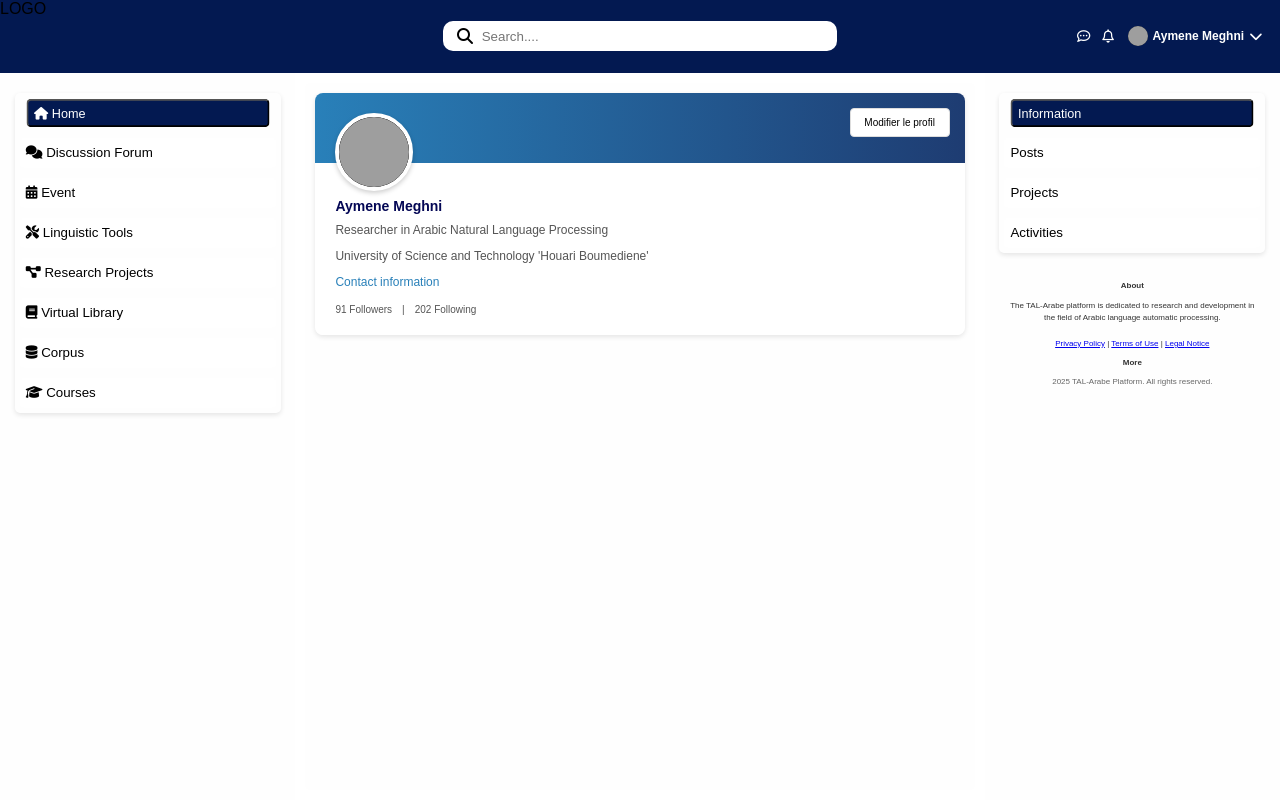
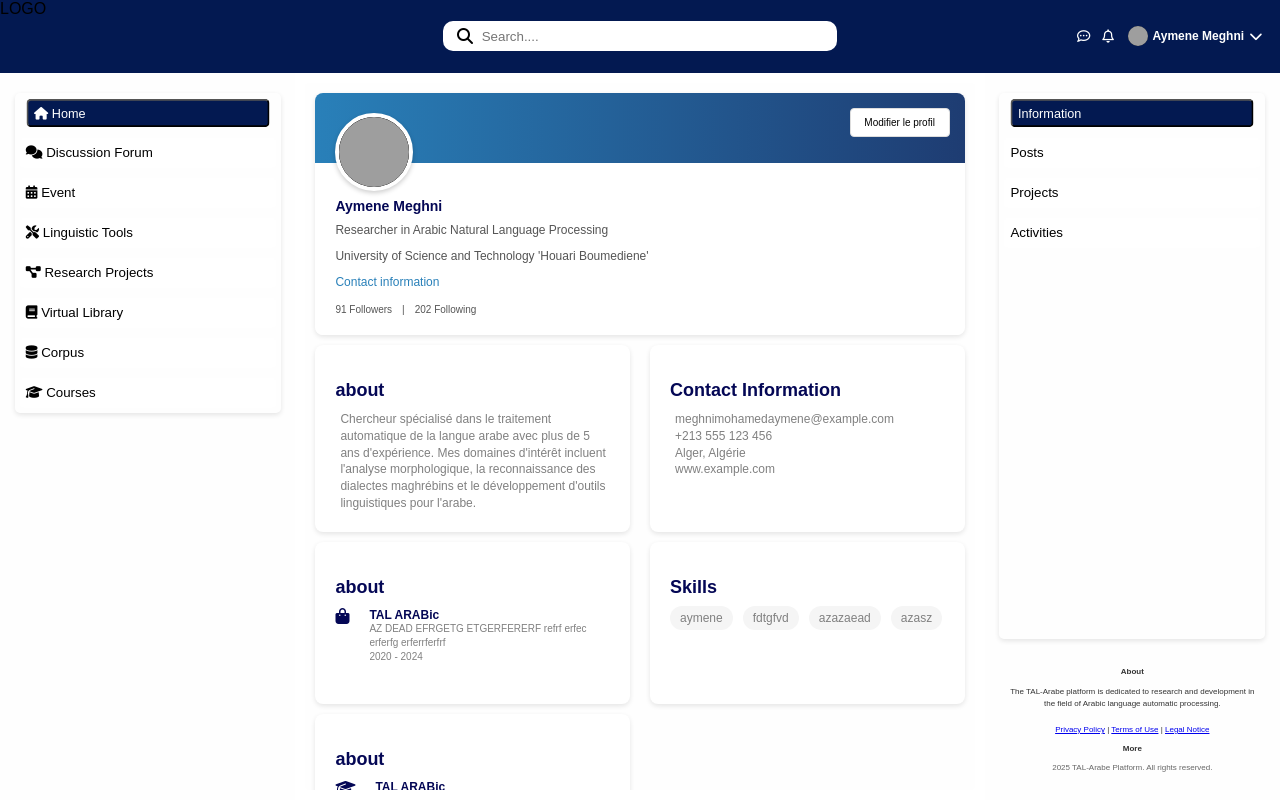
Before and after one commit to boujoudev/Collaborative-Platform-for-Arabic-Language-Processing, a React (Vite) app in the folder platforme-front/: page /Profil in a window 1280 px wide. Built offline with nearby package versions, Linux system fonts and the light colour scheme; grey boxes are pictures that could not be loaded.

Commit message:
add more component

```diff
--- a/platforme-front/src/App.css
+++ b/platforme-front/src/App.css
@@ -180,6 +180,9 @@ main {
   flex-direction: row;
   align-items: center;
   justify-content: flex-end;
+  /* width: 100%;
+  height: 9px; ; */
+  overflow: visible;
 }
 
 .ButtonSignInUp {
@@ -674,11 +677,31 @@ RecommondationProfilAsuivre  and RecomandationConfARejoindre and ToolAUtiliser
 /*
 Profil
  */
+.profile-menu {
+  padding: 5px;
+  position: absolute;
+  top: 9%;
+  right: 0;
+  width: 100px;
+  background-color: white;
+  border-radius: 4px;
+  box-shadow: 0 2px 10px rgba(0, 0, 0, 0.2);
+  z-index: 1000;
+  margin-top: 0px;
+  margin-right: 10px;
+  padding: 8px;
+  display: flex;
+  flex-direction: column;
+  align-items: flex-start;
+  justify-content: center;
+}
 .ProfilSideBarre {
   display: flex;
   flex-direction: column;
 
   width: 90%;
+  height: 100%;
+  overflow: visible;
   border: 0px solid black;
   border-radius: 5px;
   -webkit-border-radius: 5px;
@@ -701,6 +724,7 @@ Profil Entet
   border-radius: 8px;
   box-shadow: 0 2px 5px rgba(0, 0, 0, 0.1);
   overflow: hidden;
+  margin-bottom: 10px;
 }
 
 /* Bannière */
@@ -794,3 +818,88 @@ Profil Entet
 .separateur {
   margin: 0 10px;
 }
+
+/* ************************************************************************ */
+/* ************************************************************************ */
+/* ************************************************************************ */
+/*
+Profil Entet Info user
+ */
+
+/* Styles de base simplifiés */
+.container {
+  font-family: Arial, sans-serif;
+}
+
+.row {
+  display: flex;
+  gap: 20px;
+  margin-bottom: 10px;
+}
+
+/* Style de carte simple */
+.card {
+  background: white;
+  border-radius: 8px;
+  box-shadow: 0 2px 5px rgba(0, 0, 0, 0.1);
+  padding: 20px;
+  flex: 1;
+}
+
+.card h2 {
+  font-size: 18px;
+  margin-bottom: 10px;
+}
+
+.card p {
+  margin-bottom: 10px;
+  line-height: 1.4;
+}
+.cardLast {
+  background: white;
+  border-radius: 8px;
+  box-shadow: 0 2px 5px rgba(0, 0, 0, 0.1);
+  padding: 20px;
+  flex: 0.45;
+}
+
+.cardLast h2 {
+  font-size: 18px;
+  margin-bottom: 10px;
+}
+
+.cardLast p {
+  margin-bottom: 10px;
+  line-height: 1.4;
+}
+
+/* Style d'expérience simplifié */
+.experience {
+  display: flex;
+  margin-bottom: 20px;
+}
+
+.icon {
+  font-size: 16px;
+  margin-right: 15px;
+}
+
+.date {
+  color: #666;
+  font-size: 12px;
+}
+
+/* Style de compétences simplifié */
+.skills {
+  display: flex;
+  flex-wrap: wrap;
+  gap: 10px;
+}
+
+.skill {
+  background: #f5f5f5;
+  padding: 5px 10px;
+  border-radius: 20px;
+  font-size: 12px;
+  color: gray;
+}
--- a/platforme-front/src/App.jsx
+++ b/platforme-front/src/App.jsx
@@ -29,6 +29,8 @@ import RecomandationTools from "./component/Recommandation/RecomandationTools.js
 import ProfilSideBarre from "./component/Profil/ProfilSideBarre.jsx";
 import ProfilEntet from "./component/Profil/ProfilEntet.jsx";
 import ButtonForConnectUser from "./component/ButtonForConnectUser.jsx";
+import ProfilInformation from "./component/Profil/ProfilInformation.jsx";
+import InformationPage from "./component/Profil/InformationPage.jsx";
 
 function App() {
   return (
@@ -38,7 +40,7 @@ function App() {
         <BarreDERecherche />
       </div>
       <div className="otherButton">
-        <ButtonForConnectUser/>
+        <ButtonForConnectUser />
       </div>
       <aside className="aside1">
         <SIdeBarre1 />
@@ -53,7 +55,7 @@ function App() {
           <Route path="/BiBlio" element={<h1>Event</h1>} />
           <Route path="/Corpus" element={<h1>Event</h1>} />
           <Route path="/Course" element={<h1>Event</h1>} />
-          <Route path="/Profil" element={<ProfilEntet />} />
+          <Route path="/Profil" element={<InformationPage />} />
         </Routes>
       </main>
       <aside className="aside2">
--- /dev/null
+++ b/platforme-front/src/component/Profil/Competance.jsx
@@ -0,0 +1,11 @@
+import React from "react";
+
+const Competance = (Props) => {
+  return (
+    <div>
+      <span className="skill">{Props.NameC}</span>
+    </div>
+  );
+};
+
+export default Competance;
--- /dev/null
+++ b/platforme-front/src/component/Profil/Experience.jsx
@@ -0,0 +1,49 @@
+import React from "react";
+
+const Experience = (props) => {
+  return (
+    <div className="experience">
+      <div className="icon">
+        <i class="fa-solid fa-bag-shopping"></i>
+      </div>
+      <div>
+        <h3
+          style={{
+            margin: "0px",
+            paddingLeft: "5px",
+            fontSize: "12px",
+            "font-family": "Arial , sans-serif",
+            fontWeight: "bold",
+          }}
+        >
+          {props.Title}
+        </h3>
+        <p
+          style={{
+            color: "gray",
+            margin: "0px",
+            paddingLeft: "5px",
+            fontSize: "10px",
+            "font-family": "Arial , sans-serif",
+          }}
+        >
+          {props.Disc}
+        </p>
+        <p
+          className="date"
+          style={{
+            color: "gray",
+            margin: "0px",
+            paddingLeft: "5px",
+            fontSize: "10px",
+            "font-family": "Arial , sans-serif",
+          }}
+        >
+          {props.Date}
+        </p>
+      </div>
+    </div>
+  );
+};
+
+export default Experience;
--- /dev/null
+++ b/platforme-front/src/component/Profil/Formation.jsx
@@ -0,0 +1,49 @@
+import React from "react";
+
+const Formation = (props) => {
+  return (
+    <div className="experience">
+      <div className="icon">
+        <i class="fa-solid fa-graduation-cap"></i>
+      </div>
+      <div>
+        <h3
+          style={{
+            margin: "0px",
+            paddingLeft: "5px",
+            fontSize: "12px",
+            "font-family": "Arial , sans-serif",
+            fontWeight: "bold",
+          }}
+        >
+          {props.Title}
+        </h3>
+        <p
+          style={{
+            color: "gray",
+            margin: "0px",
+            paddingLeft: "5px",
+            fontSize: "10px",
+            "font-family": "Arial , sans-serif",
+          }}
+        >
+          {props.Disc}
+        </p>
+        <p
+          className="date"
+          style={{
+            color: "gray",
+            margin: "0px",
+            paddingLeft: "5px",
+            fontSize: "10px",
+            "font-family": "Arial , sans-serif",
+          }}
+        >
+          {props.Date}
+        </p>
+      </div>
+    </div>
+  );
+};
+
+export default Formation;
--- /dev/null
+++ b/platforme-front/src/component/Profil/InformationPage.jsx
@@ -0,0 +1,13 @@
+import React from "react";
+import ProfilEntet from "./ProfilEntet";
+import ProfilInformation from "./ProfilInformation";
+const InformationPage = () => {
+  return (
+    <div>
+      <ProfilEntet />
+      <ProfilInformation />{" "}
+    </div>
+  );
+};
+
+export default InformationPage;
--- /dev/null
+++ b/platforme-front/src/component/Profil/ProfilInformation.jsx
@@ -0,0 +1,124 @@
+import React from "react";
+import Competance from "./Competance";
+import Experience from "./Experience";
+import Formation from "./Formation";
+
+const ProfilInformation = () => {
+  const skills = ["aymene", "fdtgfvd", "azazaead", "azasz"];
+  const F = [{ Title: "aahhhah", Disc: "ejruhjfkdjj", Date: "ddddd" }];
+  return (
+    <div className="container">
+      {/* Première rangée */}
+      <div className="row">
+        {/* Carte À propos */}
+        <div className="card">
+          <h2>about </h2>
+          <p
+            style={{
+              margin: "0px",
+              paddingLeft: "5px",
+              fontSize: "12px",
+              "font-family": "Arial , sans-serif",
+              color: "gray",
+            }}
+          >
+            Chercheur spécialisé dans le traitement automatique de la langue
+            arabe avec plus de 5 ans d'expérience. Mes domaines d'intérêt
+            incluent l'analyse morphologique, la reconnaissance des dialectes
+            maghrébins et le développement d'outils linguistiques pour l'arabe.
+          </p>
+        </div>
+
+        {/* Carte Contact */}
+        <div className="card">
+          <h2>Contact Information</h2>
+          <p
+            style={{
+              margin: "0px",
+              paddingLeft: "5px",
+              fontSize: "12px",
+              "font-family": "Arial , sans-serif",
+              color: "gray",
+            }}
+          >
+            meghnimohamedaymene@example.com
+          </p>
+          <p
+            style={{
+              margin: "0px",
+              paddingLeft: "5px",
+              fontSize: "12px",
+              "font-family": "Arial , sans-serif",
+              color: "gray",
+            }}
+          >
+            +213 555 123 456
+          </p>
+          <p
+            style={{
+              margin: "0px",
+              paddingLeft: "5px",
+              fontSize: "12px",
+              "font-family": "Arial , sans-serif",
+              color: "gray",
+            }}
+          >
+            Alger, Algérie
+          </p>
+          <p
+            style={{
+              margin: "0px",
+              paddingLeft: "5px",
+              fontSize: "12px",
+              "font-family": "Arial , sans-serif",
+              color: "gray",
+            }}
+          >
+            www.example.com
+          </p>
+        </div>
+      </div>
+
+      {/* Deuxième rangée */}
+      <div className="row">
+        {/* Carte Expérience */}
+        <div className="card">
+          <h2>about </h2>
+          <Experience
+            Title={"TAL ARABic"}
+            Disc={
+              "AZ DEAD EFRGETG ETGERFERERF  refrf erfec erferfg erferrferfrf"
+            }
+            Date={"2020 - 2024"}
+          />
+        </div>
+
+        {/* Carte Compétences */}
+        <div className="card">
+          <h2>Skills</h2>
+          <div className="skills">
+            {skills.map((e, index) => {
+              return <Competance key={index} NameC={e} />;
+            })}
+          </div>
+        </div>
+      </div>
+      {/* 3eme row */}
+      <div className="row">
+        {/* Carte formation */}
+        <div className="cardLast">
+          <h2>about </h2>
+          <Formation
+            Title={"TAL ARABic"}
+            Disc={
+              "AZ DEAD EFRGETG ETGERFERERF  refrf erfec erferfg erferrferfrf"
+            }
+            Date={"2020 - 2024"}
+          />
+        </div>
+      </div>
+    </div>
+  );
+};
+
+export default ProfilInformation;
--- a/platforme-front/src/component/Profil/ProfilSideBarre.jsx
+++ b/platforme-front/src/component/Profil/ProfilSideBarre.jsx
@@ -1,16 +1,19 @@
 import React, { useState } from "react";
+import { useNavigate } from "react-router-dom";
 
 const ProfilSideBarre = () => {
   const [Info, setInfo] = useState("true");
   const [Post, setPost] = useState("false");
   const [Project, setProject] = useState("false");
   const [Activities, setActivities] = useState("false");
+  const GoTo = useNavigate();
   return (
     <div className="ProfilSideBarre">
       <button
         className={Info}
         id="1Ops"
         onClick={() => {
+          GoTo("/Profil");
           setInfo("true");
           setPost("false");
           setProject("false");
```
Also changed, not shown: platforme-front/src/component/ButtonForConnectUser.jsx (+44 -5 lines).
